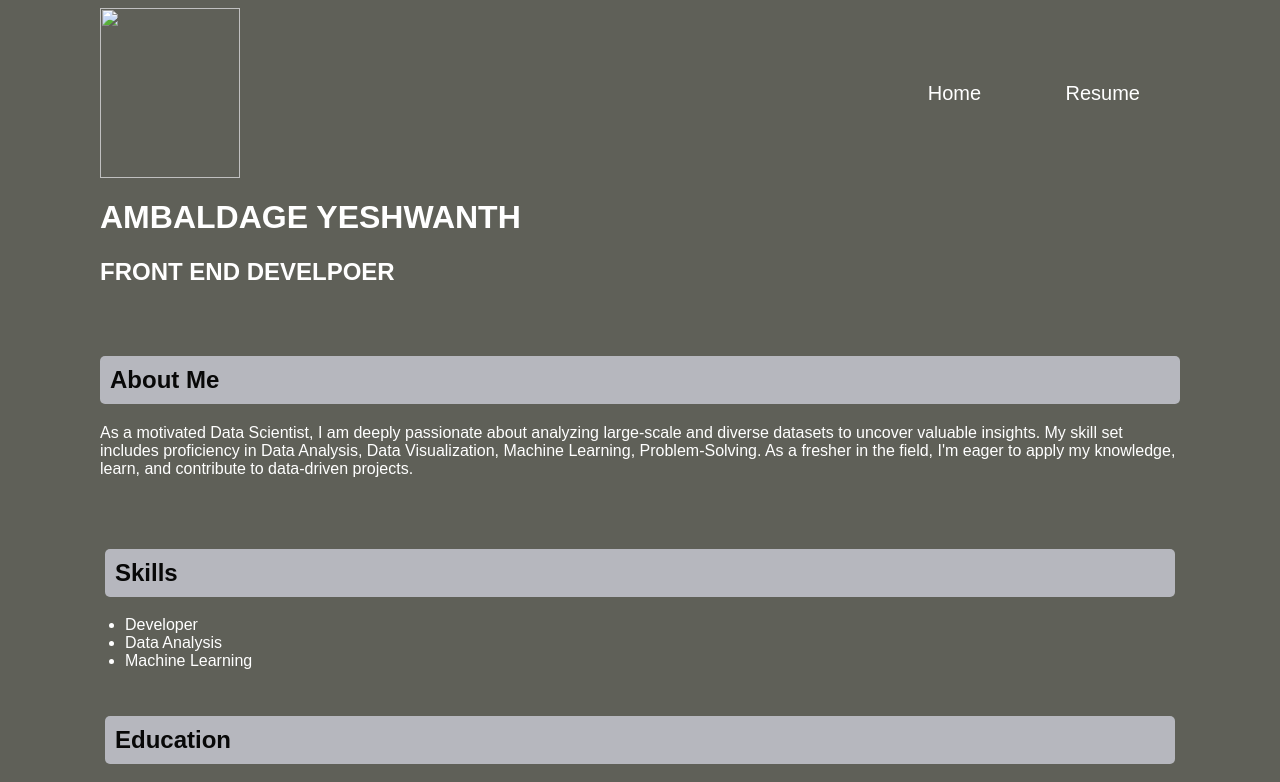
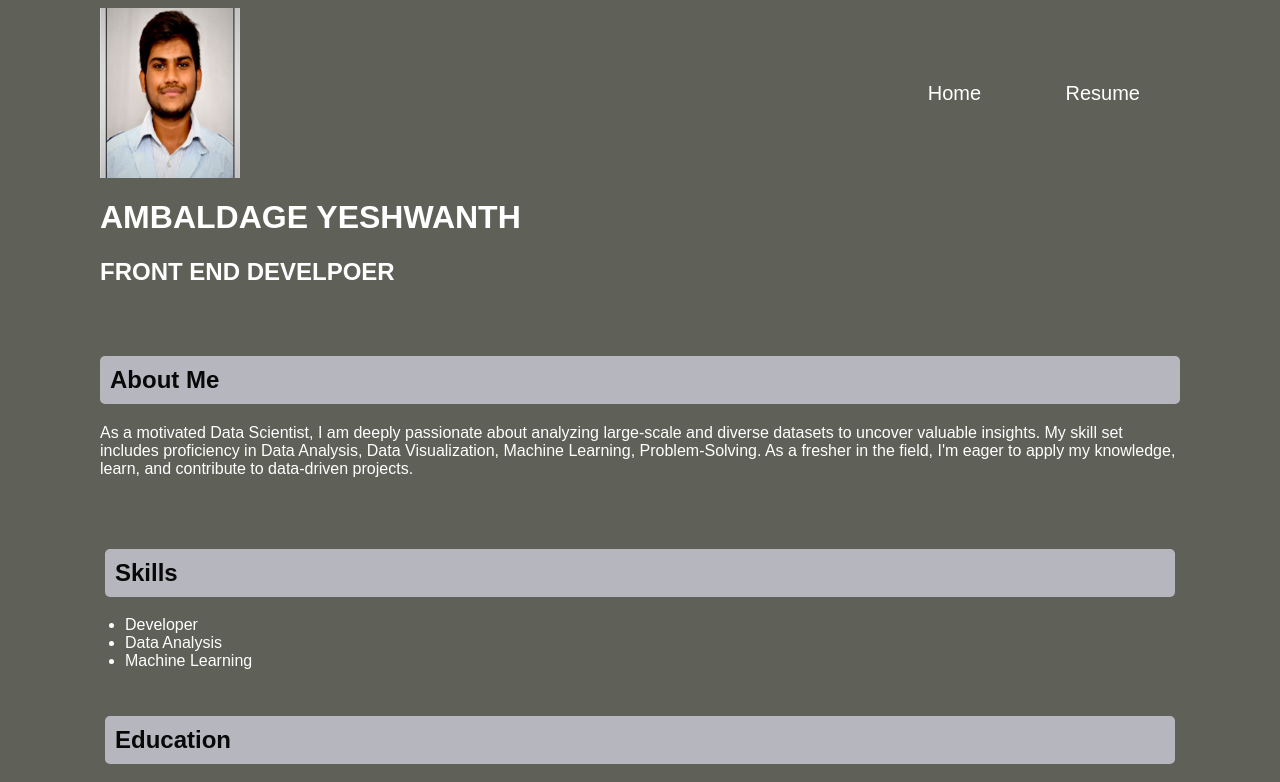
Before and after one commit to YESHDEVELOPER/portfolio_website, a plain HTML site: page index.html in a window 1280 px wide. Shown: the top 782 px of the page. Drawn offline with Linux system fonts and the light colour scheme.

Commit message:
Update index.html

```diff
--- a/index.html
+++ b/index.html
@@ -13,7 +13,7 @@
  <!-- <div class="container"> -->
    <!-- Navigation -->
    <nav>
-     <img src="image.linkedln.jpeg" class="logo">
+     <img src="image.jpeg" class="logo">
      <ul>   <!-- Unordered List -->
        <li><a href="#">Home</a></li>
        <li><a href="#">Resume</a></li>
```
